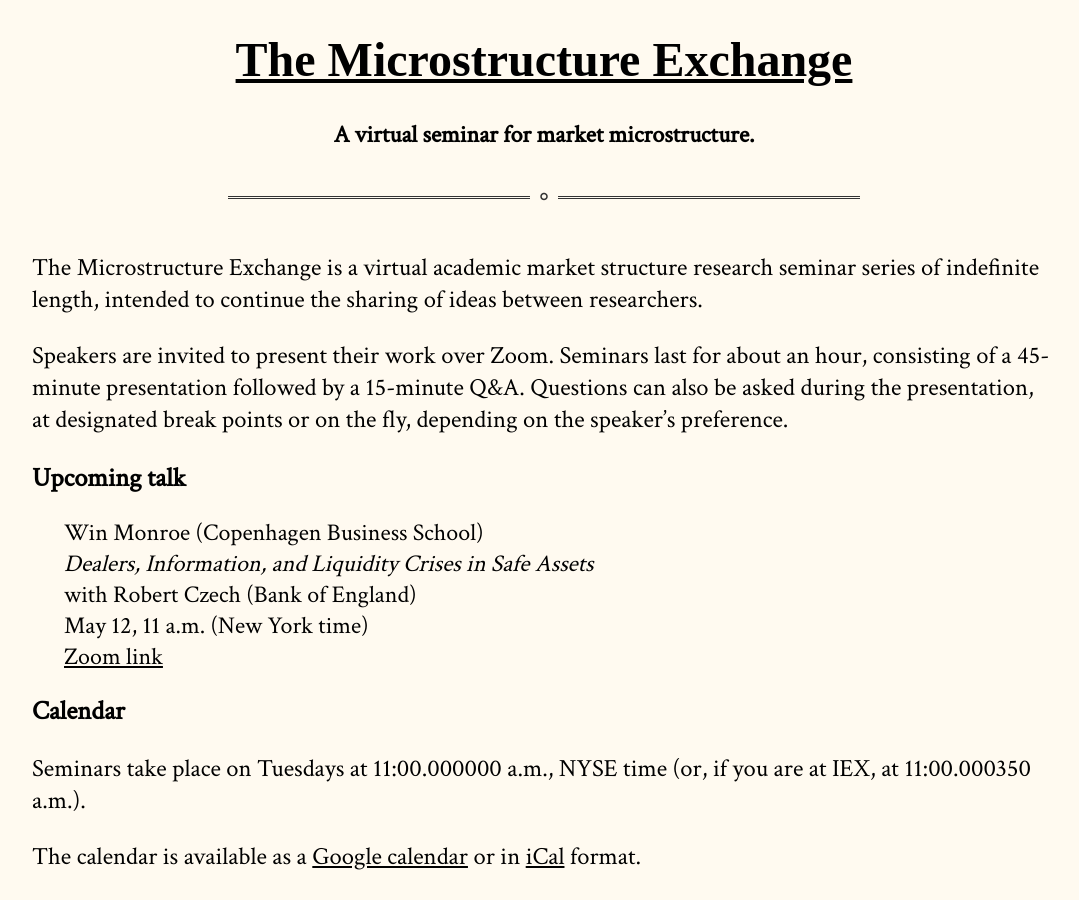
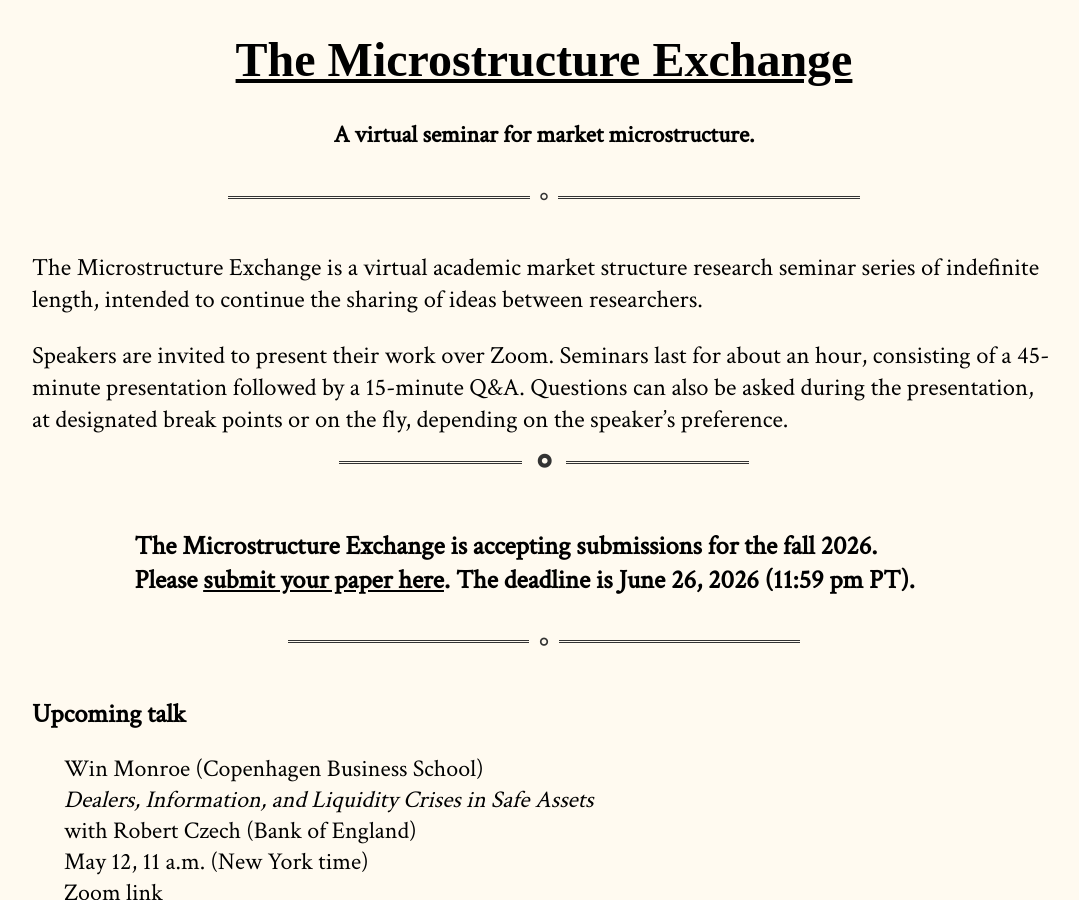
Before and after one commit to cpfiffer/microstructure.exchange, a Jekyll site: the page built from index.md, in a window 1280 px wide and 900 px high. Shown: the whole window, without its empty margins (96-1175 px from the left). Built offline with Jekyll 4.4.1, drawn with Linux system fonts in a browser that asks for light colours; some web fonts are replaced.

Commit message:
Update index.md

```diff
--- a/index.md
+++ b/index.md
@@ -6,16 +6,16 @@ The Microstructure Exchange is a virtual academic market structure research semi
 
 Speakers are invited to present their work over Zoom. Seminars last for about an hour, consisting of a 45-minute presentation followed by a 15-minute Q&A. Questions can also be asked during the presentation, at designated break points or on the fly, depending on the speaker's preference.
 
-<!-- <div class="cfp">
+<div class="cfp">
 <hr>
 
-The Microstructure Exchange is accepting submissions for the spring 2026. <br>
+The Microstructure Exchange is accepting submissions for the fall 2026. <br>
 
-Please <a href="https://form.jotform.com/parkandreas/TME-spring-2026">submit your paper here</a>. The deadline is December 15, 2025  (11:59 pm PDT).<br>
+Please <a href="https://form.jotform.com/parkandreas/TME-fall-2026"> submit your paper here</a>. The deadline is June 26, 2026  (11:59 pm PT).<br>
 <br>
 </div>
 
-<hr> -->
+<hr>
 
 ## Upcoming talk
 
```
